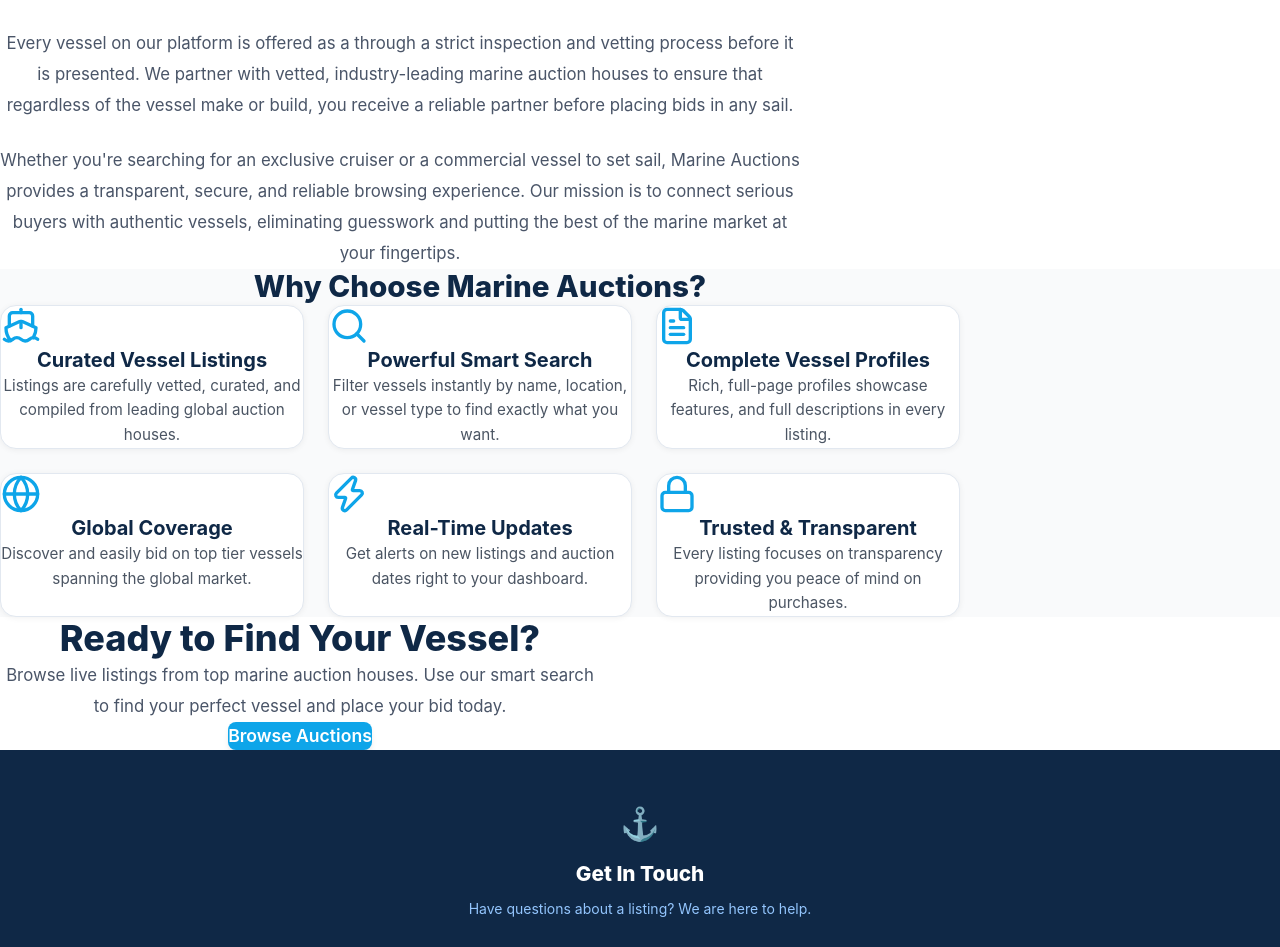
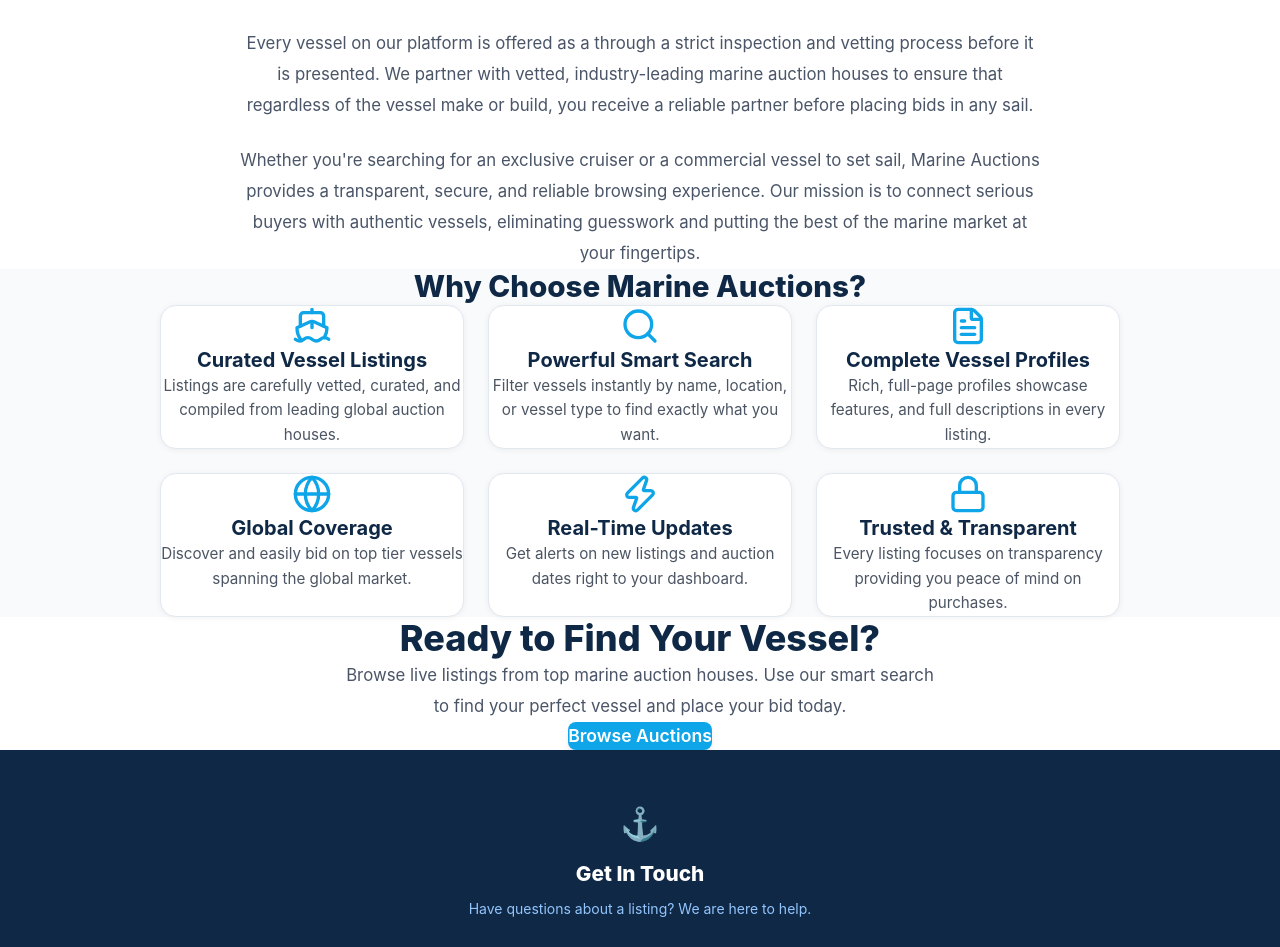
Before and after one commit to manisha36180-rgb/gitup, a Next.js app: page / in a window 1280 px wide. Shown: the part 758-1705 px from the top of the page. Built offline with nearby package versions, Linux system fonts and the light colour scheme.

Commit message:
Fix centering bug by using bulletproof flexbox items-center instead of relying on margin-inline auto

```diff
--- a/app/contact/page.tsx
+++ b/app/contact/page.tsx
@@ -1,18 +1,18 @@
 export default function ContactPage() {
   return (
-    <div className="w-full bg-[#f8f9fa] py-[80px] px-[24px] min-h-[80vh] text-center">
-      <div className="w-full max-w-[800px] mx-auto">
+    <div className="w-full bg-[#f8f9fa] py-[80px] px-[24px] min-h-[80vh] flex flex-col items-center text-center">
+      <div className="w-full max-w-[800px] flex flex-col items-center">
         {/* Header Section */}
-        <div className="mb-[48px]">
+        <div className="mb-[48px] w-full flex flex-col items-center">
           <h1 className="text-3xl sm:text-4xl lg:text-[2.5rem] font-extrabold text-[#0f2846] mb-4">Contact Us</h1>
-          <div className="w-16 h-1 bg-[#0EA5E9] mx-auto mb-8 rounded-full" />
-          <p className="text-[#4a5568] text-base sm:text-lg lg:text-[1.125rem] leading-relaxed max-w-[600px] mx-auto">
+          <div className="w-16 h-1 bg-[#0EA5E9] mb-8 rounded-full" />
+          <p className="text-[#4a5568] text-base sm:text-lg lg:text-[1.125rem] leading-relaxed w-full max-w-[600px]">
             Have a question about a listing or want to know more about our platform? Reach out and our team will get back to you shortly.
           </p>
         </div>
 
         {/* Main Container */}
-        <div className="w-full max-w-[700px] mx-auto text-left">
+        <div className="w-full max-w-[700px] text-left">
 
           {/* Contact Form */}
           <form className="bg-white rounded-3xl shadow-[0_10px_40px_rgba(0,0,0,0.08)] border border-[#f1f5f9] p-6 sm:p-10 mb-12">
--- a/app/page.tsx
+++ b/app/page.tsx
@@ -41,8 +41,8 @@ export default function Home() {
       </div>
 
       {/* ── Welcome / Overview ── */}
-      <section className="w-full bg-white py-12 px-6 sm:py-20 lg:py-20">
-        <div className="max-w-[800px] mx-auto flex flex-col items-center text-center">
+      <section className="w-full bg-white py-12 px-6 sm:py-20 lg:py-20 flex flex-col items-center text-center">
+        <div className="w-full max-w-[800px] flex flex-col items-center">
           <h2 className="text-2xl sm:text-3xl lg:text-[2.25rem] font-extrabold text-[#0f2846] mb-4 lg:mb-4">
             Welcome to Marine Auctions
           </h2>
@@ -63,14 +63,14 @@ export default function Home() {
       </section>
 
       {/* ── Why Choose Marine Auctions ── */}
-      <section className="w-full bg-gray-50 py-12 px-6 sm:py-20 lg:py-[80px] text-center">
-        <div className="max-w-[960px] mx-auto">
+      <section className="w-full bg-gray-50 py-12 px-6 sm:py-20 lg:py-[80px] flex flex-col items-center text-center">
+        <div className="w-full max-w-[960px]">
           <h2 className="text-2xl sm:text-3xl lg:text-[1.85rem] font-extrabold text-[#0f2846] mb-10 lg:mb-14">
             Why Choose Marine Auctions?
           </h2>
 
           <div className="grid grid-cols-1 sm:grid-cols-2 lg:grid-cols-3 gap-6 sm:gap-6 w-full text-left">
-            <div className="bg-white p-6 sm:py-9 sm:px-7 rounded-2xl shadow-[0_1px_6px_rgba(0,0,0,0.06)] border border-slate-200 text-center">
+            <div className="bg-white p-6 sm:py-9 sm:px-7 rounded-2xl shadow-[0_1px_6px_rgba(0,0,0,0.06)] border border-slate-200 flex flex-col items-center text-center">
               <div className="text-[#0EA5E9] mb-4">
                 <Ship size={40} />
               </div>
@@ -80,7 +80,7 @@ export default function Home() {
               </p>
             </div>
 
-            <div className="bg-white p-6 sm:py-9 sm:px-7 rounded-2xl shadow-[0_1px_6px_rgba(0,0,0,0.06)] border border-slate-200 text-center">
+            <div className="bg-white p-6 sm:py-9 sm:px-7 rounded-2xl shadow-[0_1px_6px_rgba(0,0,0,0.06)] border border-slate-200 flex flex-col items-center text-center">
               <div className="text-[#0EA5E9] mb-4">
                 <Search size={40} />
               </div>
@@ -90,7 +90,7 @@ export default function Home() {
               </p>
             </div>
 
-            <div className="bg-white p-6 sm:py-9 sm:px-7 rounded-2xl shadow-[0_1px_6px_rgba(0,0,0,0.06)] border border-slate-200 text-center">
+            <div className="bg-white p-6 sm:py-9 sm:px-7 rounded-2xl shadow-[0_1px_6px_rgba(0,0,0,0.06)] border border-slate-200 flex flex-col items-center text-center">
               <div className="text-[#0EA5E9] mb-4">
                 <FileText size={40} />
               </div>
@@ -100,7 +100,7 @@ export default function Home() {
               </p>
             </div>
 
-            <div className="bg-white p-6 sm:py-9 sm:px-7 rounded-2xl shadow-[0_1px_6px_rgba(0,0,0,0.06)] border border-slate-200 text-center">
+            <div className="bg-white p-6 sm:py-9 sm:px-7 rounded-2xl shadow-[0_1px_6px_rgba(0,0,0,0.06)] border border-slate-200 flex flex-col items-center text-center">
               <div className="text-[#0EA5E9] mb-4">
                 <Globe size={40} />
               </div>
@@ -110,7 +110,7 @@ export default function Home() {
               </p>
             </div>
 
-            <div className="bg-white p-6 sm:py-9 sm:px-7 rounded-2xl shadow-[0_1px_6px_rgba(0,0,0,0.06)] border border-slate-200 text-center">
+            <div className="bg-white p-6 sm:py-9 sm:px-7 rounded-2xl shadow-[0_1px_6px_rgba(0,0,0,0.06)] border border-slate-200 flex flex-col items-center text-center">
               <div className="text-[#0EA5E9] mb-4">
                 <Zap size={40} />
               </div>
@@ -120,7 +120,7 @@ export default function Home() {
               </p>
             </div>
 
-            <div className="bg-white p-6 sm:py-9 sm:px-7 rounded-2xl shadow-[0_1px_6px_rgba(0,0,0,0.06)] border border-slate-200 text-center">
+            <div className="bg-white p-6 sm:py-9 sm:px-7 rounded-2xl shadow-[0_1px_6px_rgba(0,0,0,0.06)] border border-slate-200 flex flex-col items-center text-center">
               <div className="text-[#0EA5E9] mb-4">
                 <Lock size={40} />
               </div>
@@ -134,8 +134,8 @@ export default function Home() {
       </section>
 
       {/* ── CTA ── */}
-      <section className="w-full bg-white py-16 px-6 sm:py-[80px] text-center">
-        <div className="max-w-[600px] mx-auto">
+      <section className="w-full bg-white py-16 px-6 sm:py-[80px] flex flex-col items-center text-center">
+        <div className="w-full max-w-[600px] flex flex-col items-center">
           <h2 className="text-2xl sm:text-3xl lg:text-[2.25rem] font-extrabold text-[#0f2846] mb-4 lg:mb-4">
             Ready to Find Your Vessel?
           </h2>
```
